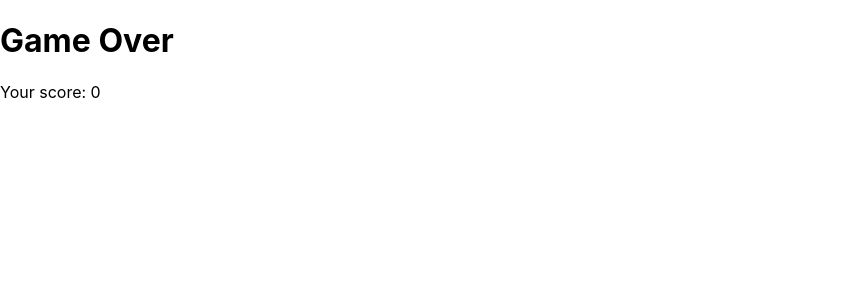
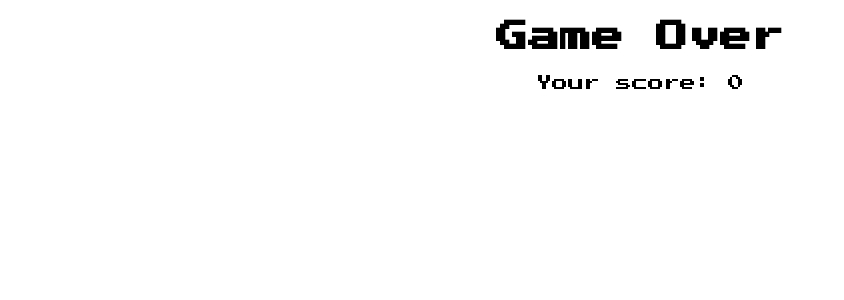
Before and after one commit to ifmcjthenknczny/snake-tsx, a React (Create React App) app: page / in a window 1280 px wide. Shown: the top 300 px of the page, without its empty margins (0-844 px from the left). Built offline with nearby package versions, Linux system fonts and the light colour scheme.

Commit message:
snake can't move in opposite direction

```diff
--- a/package.json
+++ b/package.json
@@ -10,6 +10,7 @@
     "@types/node": "^16.11.39",
     "@types/react": "^18.0.12",
     "@types/react-dom": "^18.0.5",
+    "nanoid": "^4.0.0",
     "react": "^18.1.0",
     "react-dom": "^18.1.0",
     "react-scripts": "5.0.1",
--- a/src/CONSTANTS.ts
+++ b/src/CONSTANTS.ts
@@ -32,3 +32,7 @@ export const FORBIDDEN_DIRECTIONS = {
     "ArrowUp": "ArrowDown",
     "ArrowDown": "ArrowUp"
 }
+
+export const APPLE_CHANGES_POSITION_TIME = 10000
+
+export const STARTING_DIRECTION = "ArrowLeft"
--- a/src/TYPES.ts
+++ b/src/TYPES.ts
@@ -14,4 +14,5 @@ export type CellColor = 'green' | 'red' | 'blue' | 'darkgray' | 'black'
 export type CellProps = {
     color: CellColor
 }
+
 export type Key = 'ArrowLeft' | 'ArrowRight' | 'ArrowUp' | 'ArrowDown';
--- a/src/components/Game.tsx
+++ b/src/components/Game.tsx
@@ -1,5 +1,5 @@
 import { useEffect, useRef, useState } from 'react';
-import { APPLES_TO_SPEED_UP, BOARD_SIZE, SNAKE_SPEED_MULTIPLIER, STARTING_MOVE_REFRESH } from '../CONSTANTS';
+import { APPLES_TO_SPEED_UP, BOARD_SIZE, FORBIDDEN_DIRECTIONS, SNAKE_SPEED_MULTIPLIER, STARTING_MOVE_REFRESH, STARTING_DIRECTION } from '../CONSTANTS';
 import { randomizeCoords } from '../helpers';
 import { Coords } from '../TYPES';
 import GameOver from './GameOver';
@@ -13,16 +13,15 @@ export default function Game() {
 
     const [snakeSpeed, setSnakeSpeed] = useState(STARTING_MOVE_REFRESH);
     const [applePosition, setApplePosition] = useState(randomizeCoords(BOARD_SIZE.x, BOARD_SIZE.y));
-    const [isGameOver, setIsGameOver] = useState(false)
-    // const [lastKey, setLastKey] = useState("ArrowLeft");
     const [applesEaten, setApplesEaten] = useState(0);
     const [snakeHeadPosition, setSnakeHeadPosition] = useState<Coords>({ x: Math.floor(BOARD_SIZE.x / 2), y: Math.floor(BOARD_SIZE.y / 2) })
     const [snakeTailPosition, setSnakeTailPosition] = useState<Coords[]>([])
 
-    const keyRef = useRef("ArrowLeft")
-    const prevKeyRef = useRef("ArrowRight")
+    const keyRef = useRef(STARTING_DIRECTION)
+    const forbiddenDirection = useRef<string | null>(null)
     const lastHeadPosition = useRef<Coords>(snakeHeadPosition)
-    const forbiddenDirection = useState
+    const isGameOver = useRef(false)
+    let keyFired = false
 
     useEffect(() => {
         const moveInterval = setInterval(gameIteration, snakeSpeed)
@@ -40,19 +39,15 @@ export default function Game() {
 
     const gameIteration = () => {
         snakeMove()
-        if (checkGameOver()) setIsGameOver(true)
+        if (checkGameOver()) isGameOver.current = true
         if (isEatingApple()) eatApple()
     }
 
     const setLastKey = (key: string) => {
-        if (prevKeyRef.current === "ArrowDown" && key === "ArrowUp") return
-        else if (prevKeyRef.current === "ArrowUp" && key === "ArrowDown") return
-        else if (prevKeyRef.current === "ArrowLeft" && key === "ArrowRight") return
-        else if (prevKeyRef.current === "ArrowRight" && key === "ArrowLeft") return
-        else {
-            prevKeyRef.current = keyRef.current
-            keyRef.current = key
-        }
+        console.log(`curr: ${key}, forb: ${forbiddenDirection.current}`)
+        if (key === forbiddenDirection.current || key === keyRef.current) return
+        forbiddenDirection.current = FORBIDDEN_DIRECTIONS[key]
+        keyRef.current = key
     }
 
     const setLastHeadPosition = () => {
@@ -106,19 +101,21 @@ export default function Game() {
         return false
     }
 
-    const eatApple = () => {
+    const randomizeAppleCoords = () => {
         let appleCoords: Coords;
         do {
             appleCoords = randomizeCoords(BOARD_SIZE.x, BOARD_SIZE.y)
         } while (snakeTailPosition.includes(appleCoords))
+        return appleCoords
+    }
 
-        setApplePosition(appleCoords)
+    const eatApple = () => {
+        // setInterval(() => setApplePosition(randomizeAppleCoords), APPLE_CHANGES_POSITION_TIME)
+        setApplePosition(randomizeAppleCoords)
         setApplesEaten(prev => {
             if ((prev + 1) % APPLES_TO_SPEED_UP === 0) speedUpTheSnake()
             return prev + 1
         })
-        // setSnakeTailPosition(prev => [snakeHeadPosition, ...prev])
-        // setSnakeTailPosition(prev => [...prev, lastTailPosition.current])
     }
 
     const speedUpTheSnake = () => {
@@ -126,7 +123,13 @@ export default function Game() {
     }
 
     const handleKeydown = (e: KeyboardEvent) => {
+        if (keyFired) return
+        keyFired = true
         setLastKey(e.key)
+    }
+
+    const handleKeyup = (e: KeyboardEvent) => {
+        keyFired = false
     }
 
     const checkGameOver = () => {
@@ -140,13 +143,14 @@ export default function Game() {
         return false
     }
 
-    document.addEventListener('keydown', handleKeydown) //useRef?
+    document.addEventListener('keydown', handleKeydown)
+    document.addEventListener('keyup', handleKeyup)
 
     return (
         <div className="Game">
-            {isGameOver ? <GameOver /> : ""}
+            {isGameOver.current ? <GameOver /> : ""}
             <Score score={applesEaten} />
-            {!isGameOver ? <Grid applePosition={applePosition} snakeHead={snakeHeadPosition} snakeTail={snakeTailPosition} /> : ""}
+            {!isGameOver.current ? <Grid applePosition={applePosition} snakeHead={snakeHeadPosition} snakeTail={snakeTailPosition} /> : ""}
         </div>
     )
 }
--- a/src/components/GameOver.tsx
+++ b/src/components/GameOver.tsx
@@ -1,3 +1,4 @@
+import '../styles/GameOver.css'
 
 export default function GameOver() {
     return (
--- a/src/components/Grid.tsx
+++ b/src/components/Grid.tsx
@@ -1,3 +1,4 @@
+import { nanoid } from 'nanoid';
 import { useEffect, useState } from "react";
 import { BOARD_SIZE, ELEMENTS_COLORS } from "../CONSTANTS";
 import '../styles/Grid.css';
@@ -5,7 +6,7 @@ import { CellColor, GridProps } from "../TYPES";
 import Cell from "./Cell";
 
 export default function Grid(props: GridProps) {
-    const {applePosition, snakeHead, snakeTail} = props;
+    const { applePosition, snakeHead, snakeTail } = props;
 
     const cellsQuantity = BOARD_SIZE.x * BOARD_SIZE.y;
     const [grid, setGrid] = useState<CellColor[]>(new Array<CellColor>(cellsQuantity).fill('darkgray'))
@@ -25,7 +26,7 @@ export default function Grid(props: GridProps) {
 
     return (
         <div className="Grid">
-            {grid.map(e => <Cell color={e} />)}
+            {grid.map(e => <Cell key={nanoid()} color={e} />)}
         </div>
     )
 }
--- a/src/components/Score.tsx
+++ b/src/components/Score.tsx
@@ -1,3 +1,4 @@
+import '../styles/Score.css'
 
 type Props = {
     score: number
@@ -5,6 +6,6 @@ type Props = {
 
 export default function Score(props: Props) {
     return (
-        <div>Your score: {props.score}</div>
+        <div className="Score">Your score: {props.score}</div>
     )
 }
--- a/src/styles/Game.css
+++ b/src/styles/Game.css
@@ -1,8 +1,6 @@
 body {
+    display: flex;
+    justify-content: center;
+    align-items: center;
     overflow: hidden;
 }
-
-.Game {
-    align-items: center;
-    justify-content: center;
-}
--- /dev/null
+++ b/src/styles/GameOver.css
@@ -0,0 +1,6 @@
+@import url('https://fonts.googleapis.com/css2?family=Press+Start+2P&display=swap');
+
+.GameOver h1 {
+    font-family: 'Press Start 2P', cursive;
+    text-align: center;
+}
--- /dev/null
+++ b/src/styles/Score.css
@@ -0,0 +1,7 @@
+@import url('https://fonts.googleapis.com/css2?family=Press+Start+2P&display=swap');
+
+.Score {
+    font-family: 'Press Start 2P', cursive;
+    text-align: center;
+    top: 5vmin;
+}
```
Also changed, not shown: 1 other file (tests, documents, lock files or other folders).
